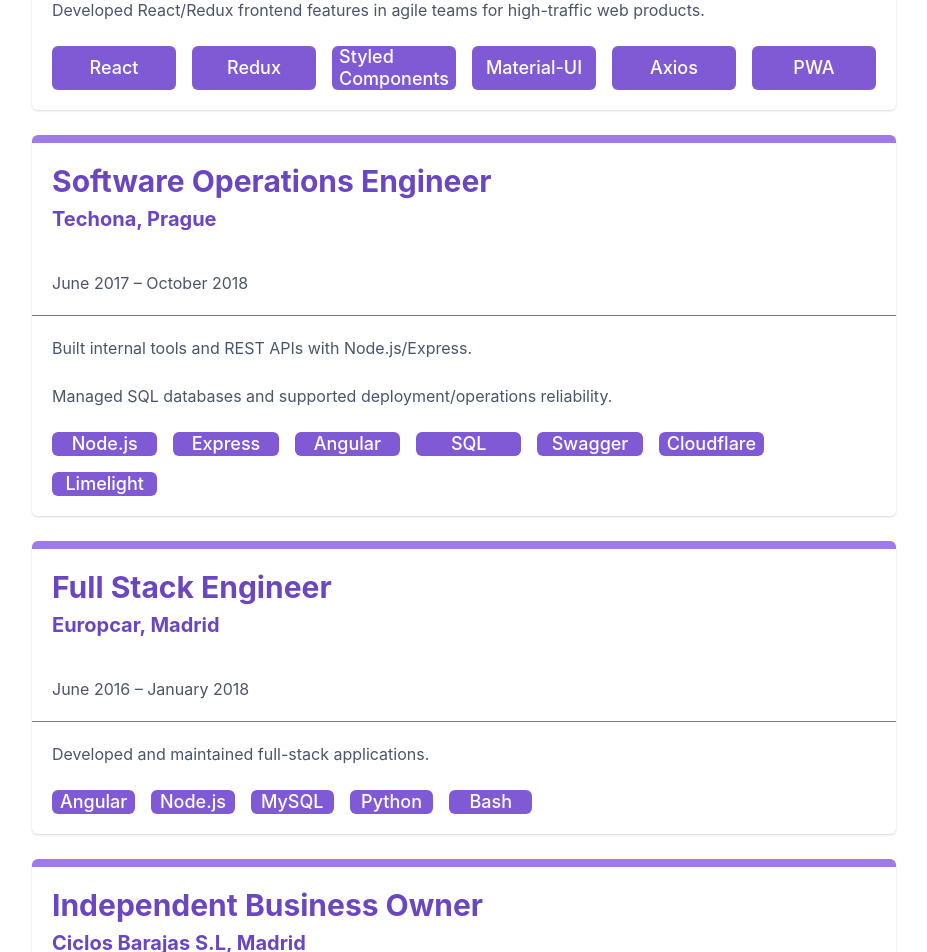
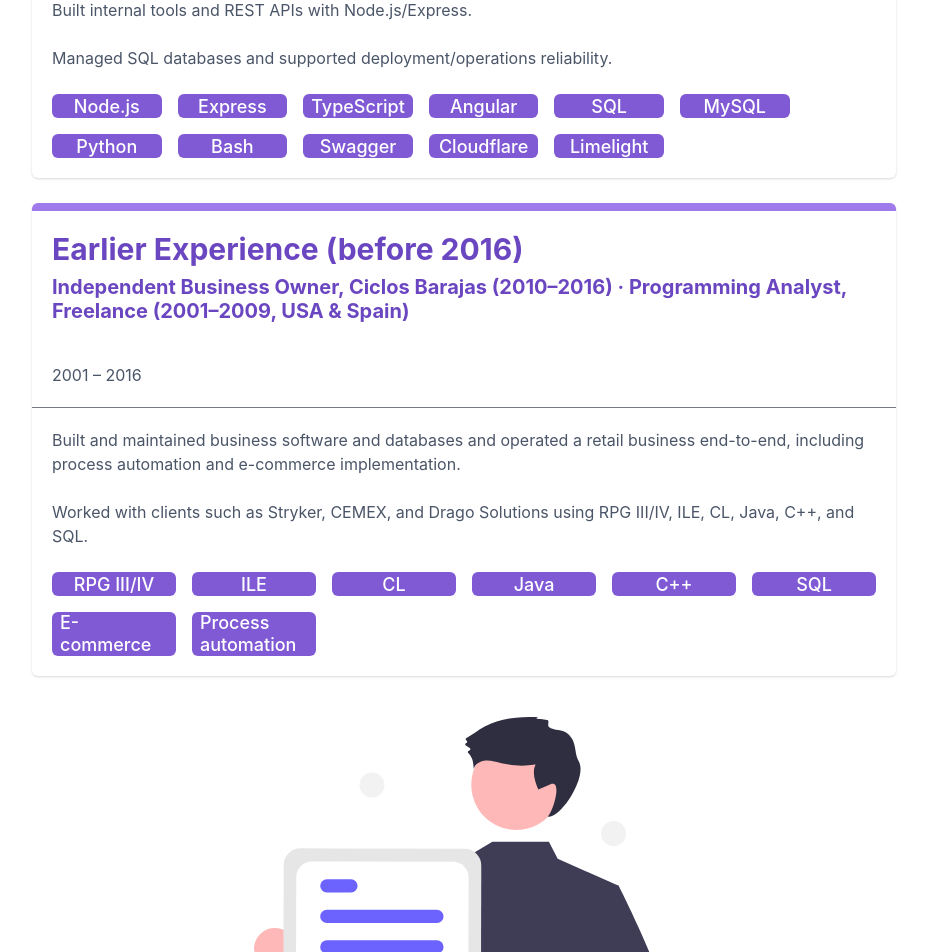
Before and after one commit to OscarGuerreroLopez/oscar-next-chakra-page, a Next.js app: page /resume in a window 1280 px wide. Shown: the part 3900-4852 px from the top of the page, without its empty margins (176-1103 px from the left). Built offline with nearby package versions, Linux system fonts and the light colour scheme.

Commit message:
chore: update cv

```diff
--- a/data/aboutMe.ts
+++ b/data/aboutMe.ts
@@ -81,7 +81,7 @@
     first:
       "I have been working as a software engineer since 2001, building over 20 years of experience across enterprise software, SaaS platforms, and startup environments. This long trajectory gave me a strong foundation in engineering fundamentals, delivery ownership, and cross-team collaboration.",
     second:
-      "Since 2016, I have focused heavily on product-driven teams and startups, working across companies such as Europcar, Techona, LiveScore, Red Acre, Grupo OneTec, and consulting engagements. I have led backend modernization projects, designed resilient microservices, and delivered cloud-native systems while balancing speed, quality, and business impact.",
+      "Since 2016, I have focused heavily on product-driven teams and startups, working across companies such as Techona, Red Acre, Grupo OneTec, and consulting engagements. I have led backend modernization projects, designed resilient microservices, and delivered cloud-native systems while balancing speed, quality, and business impact.",
     third:
       "In recent roles at Jacquard, CrowdFarming, and PropHero, I have specialized in AI backend engineering on top of Node.js and AWS, including event-driven pipelines, serverless workflows, LangChain/LangGraph orchestration, and RAG systems with Bedrock and OpenSearch."
   }
--- a/pages/resume/index.tsx
+++ b/pages/resume/index.tsx
@@ -162,32 +162,21 @@
           />
 
           <CustomCard
-            mainHeader="Software Engineer"
-            subHeader="LiveScore, Prague"
-            body="November 2018 – May 2019"
-            desc={`Developed React/Redux frontend features in agile teams for high-traffic web products.`}
-            stack={[
-              "React",
-              "Redux",
-              "Styled Components",
-              "Material-UI",
-              "Axios",
-              "PWA"
-            ]}
-          />
-
-          <CustomCard
             mainHeader="Software Operations Engineer"
             subHeader="Techona, Prague"
-            body="June 2017 – October 2018"
+            body="June 2016 – May 2019"
             desc={`Built internal tools and REST APIs with Node.js/Express.
 
 Managed SQL databases and supported deployment/operations reliability.`}
             stack={[
               "Node.js",
               "Express",
+              "TypeScript",
               "Angular",
               "SQL",
+              "MySQL",
+              "Python",
+              "Bash",
               "Swagger",
               "Cloudflare",
               "Limelight"
@@ -195,27 +184,22 @@
           />
 
           <CustomCard
-            mainHeader="Full Stack Engineer"
-            subHeader="Europcar, Madrid"
-            body="June 2016 – January 2018"
-            desc={`Developed and maintained full-stack applications.`}
-            stack={["Angular", "Node.js", "MySQL", "Python", "Bash"]}
-          />
+            mainHeader="Earlier Experience (before 2016)"
+            subHeader="Independent Business Owner, Ciclos Barajas (2010–2016) · Programming Analyst, Freelance (2001–2009, USA & Spain)"
+            body="2001 – 2016"
+            desc={`Built and maintained business software and databases and operated a retail business end-to-end, including process automation and e-commerce implementation.
 
-          <CustomCard
-            mainHeader="Independent Business Owner"
-            subHeader="Ciclos Barajas S.L, Madrid"
-            body="January 2010 – May 2016"
-            desc={`Founded and operated a cycling business, including process automation and e-commerce implementation.`}
-            stack={["Management", "E-commerce", "Process automation"]}
-          />
-
-          <CustomCard
-            mainHeader="Programming Analyst"
-            subHeader="Freelance, USA & Spain"
-            body="May 2001 – December 2009"
-            desc={`Built and maintained business software and databases for clients such as Stryker, CEMEX, and Drago Solutions.`}
-            stack={["RPG III/IV", "ILE", "CL", "Java", "C++", "SQL"]}
+Worked with clients such as Stryker, CEMEX, and Drago Solutions using RPG III/IV, ILE, CL, Java, C++, and SQL.`}
+            stack={[
+              "RPG III/IV",
+              "ILE",
+              "CL",
+              "Java",
+              "C++",
+              "SQL",
+              "E-commerce",
+              "Process automation"
+            ]}
           />
 
           <CVSection title="Education" imgSrc="/certificate.svg" />
```
